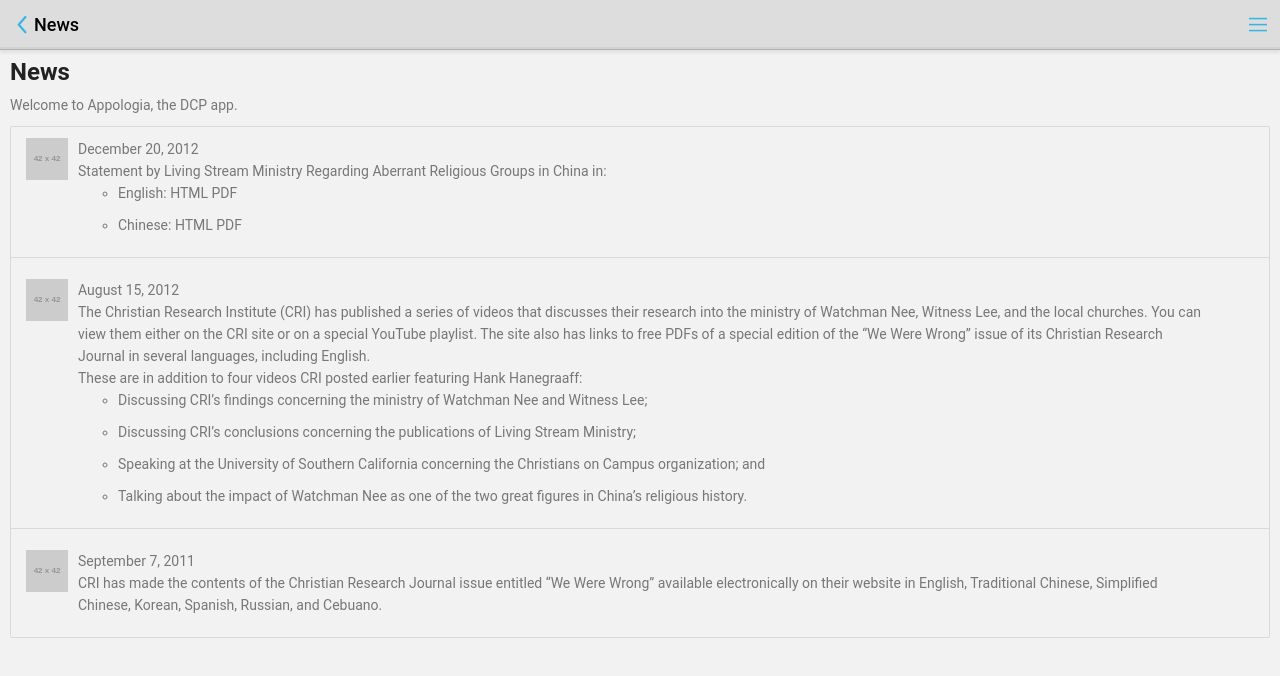
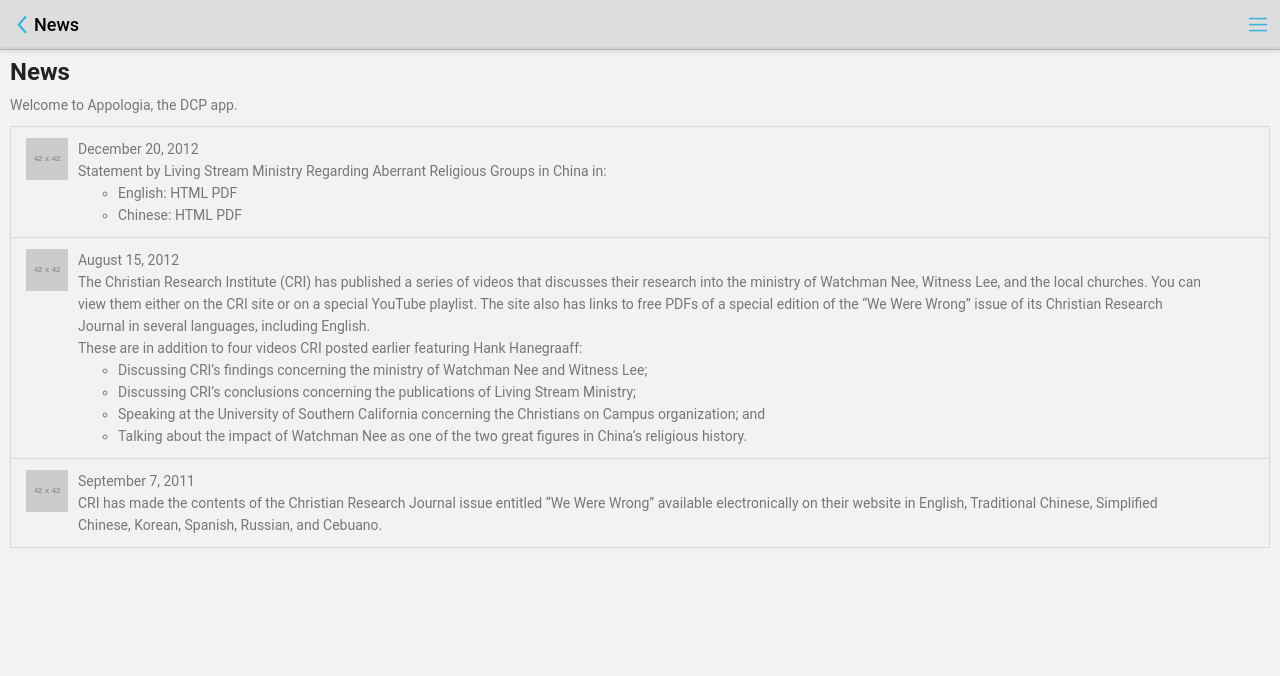
Before and after one commit to dcproject/appologia, a plain HTML site: page news/index.html in a window 1280 px wide. Drawn offline with Linux system fonts and the light colour scheme; placeholder pictures from the web are drawn by us.

Commit message:
remove padding style from <li>

```diff
--- a/css/ratchet.css
+++ b/css/ratchet.css
@@ -357,8 +357,6 @@ p {
 }
 
 li {
-    margin-top: 0;
-    margin-bottom: 10px;
     font-size: 14px;
     color: #777;
 }
```
